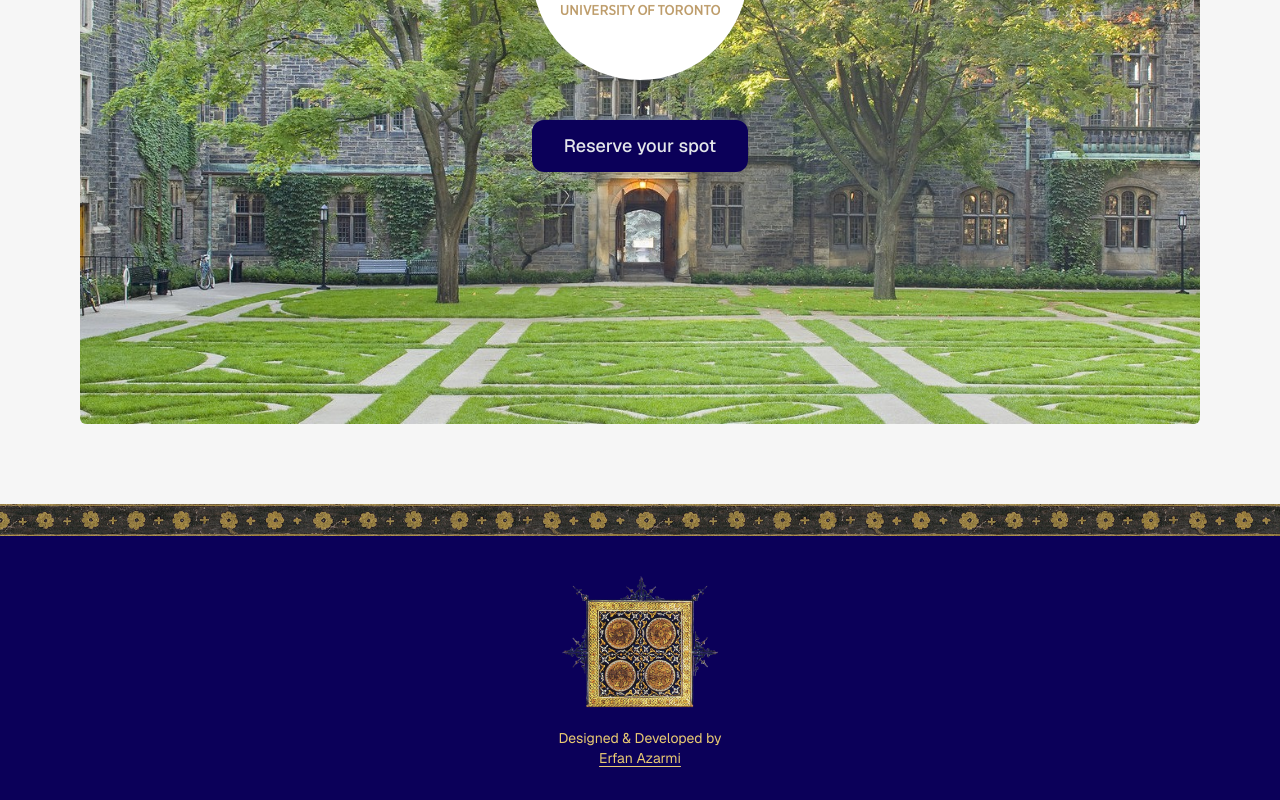
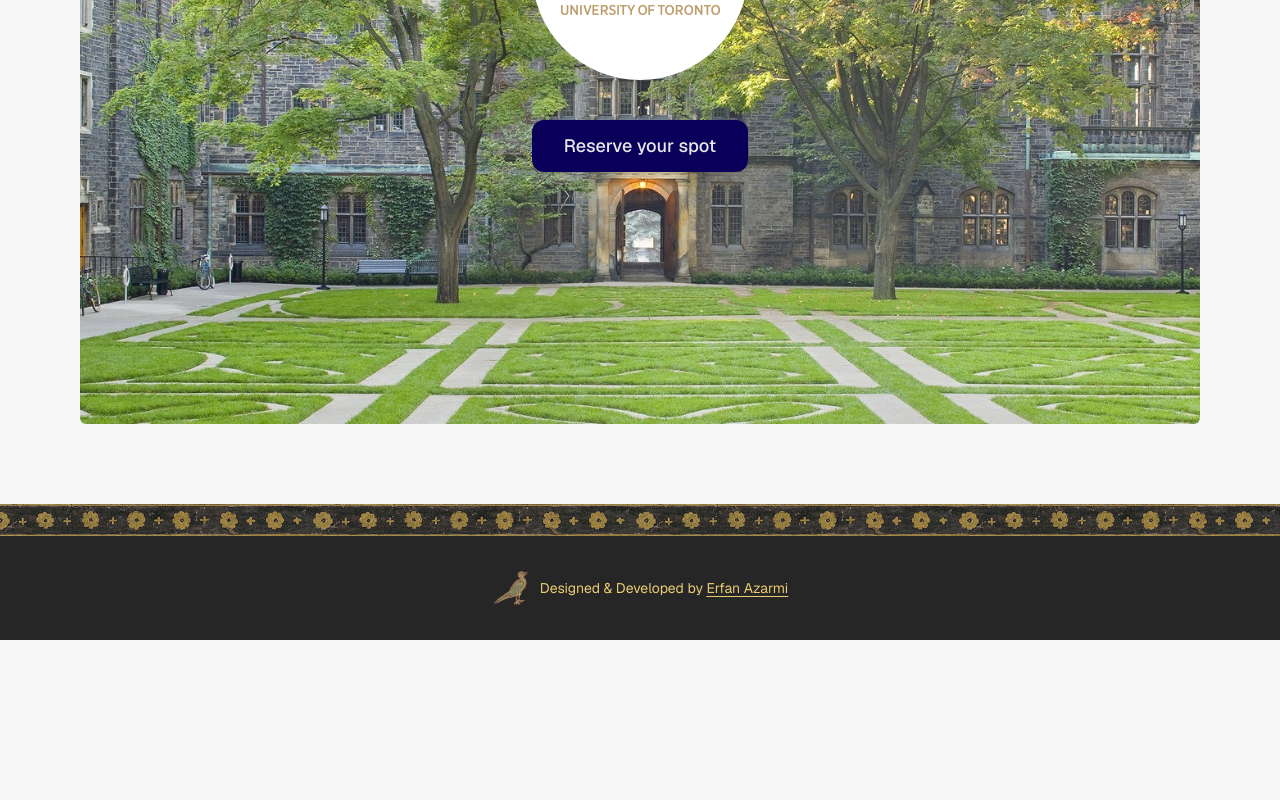
Before and after one commit to erfanazarmi/avicenna, a Next.js app: page / in a window 1280 px wide. Shown: the part 5940-6740 px from the top of the page. After the commit the page ends 6580 px from the top, so only its background shows below. Built offline with nearby package versions, Linux system fonts and the light colour scheme.

Commit message:
style: update footer UI

```diff
--- a/app/ui/footer.tsx
+++ b/app/ui/footer.tsx
@@ -4,16 +4,18 @@ export default function Footer() {
   return (
     <>
       <div className="h-8 w-full bg-[url('/border-2.png')] bg-repeat bg-contain"></div>
-      <footer className="flex flex-col justify-center items-center p-8 text-sm text-gold bg-navy">
+      <footer className="flex justify-center items-center gap-2 p-8 text-sm text-gold bg-neutral-800 dark:bg-neutral-900">
         <div>
           <Image
-            src="/square.png"
+            src="/bird.png"
             alt=""
-            width={160}
-            height={160}
+            width={40}
+            height={40}
           />
         </div>
-        <div>Designed & Developed by</div>
+        <div>
+          Designed & Developed by
+          <br className="block sm:hidden"/>{" "}
           <a
             href="https://www.linkedin.com/in/erfanazarmi"
             target="_blank"
@@ -21,6 +23,7 @@ export default function Footer() {
           >
             Erfan Azarmi
           </a>
+        </div>
       </footer>
     </>
   );
```
Also changed, not shown: public/bird.png. Lines whose indentation alone changed are shown as unchanged.
